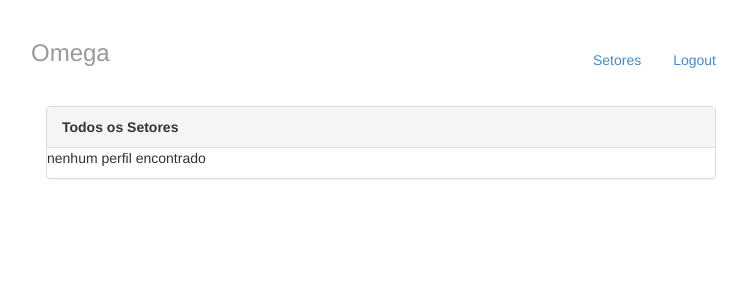
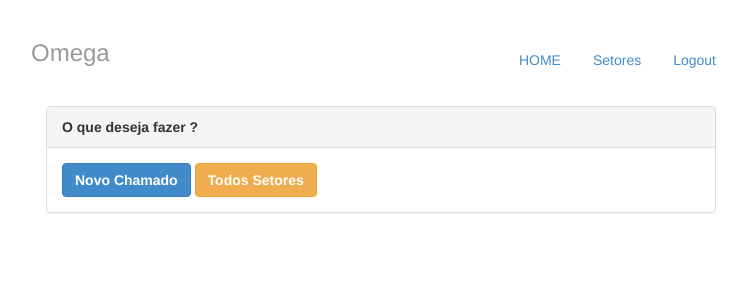
Before and after one commit to DouglasWillan7/chamados_om, a Django app: template chamados_om/perfis/templates/index.html in a window 1280 px wide. Shown: the top 300 px of the page, without its empty margins (259-1006 px from the left). Run offline with Django 3.2, Linux system fonts and the light colour scheme; the template is opened without the code that fills it, so the values that code supplies are empty; some libraries are stand-ins or nearby versions.

Commit message:
melhoria na interface

```diff
--- a/chamados_om/perfis/templates/base.html
+++ b/chamados_om/perfis/templates/base.html
@@ -12,7 +12,7 @@
     <div class="container">
       <nav class="">
         <ul class="nav nav-pills pull-right">
-          <li><a href="{% url 'index' %}">{{ perfil_logado.nome }}</a></li>
+          <li><a href="{% url 'index' %}">HOME</a></li>
           <li><a href="/setores/">Setores</a></li>
           <li><a href="/logout/">Logout</a></li>
         </ul>
--- a/chamados_om/perfis/templates/index.html
+++ b/chamados_om/perfis/templates/index.html
@@ -4,17 +4,17 @@
 <div class="col-lg-12">
   <div class="panel panel-default">
     <div class="panel-heading">
-      <strong>Todos os Setores</strong>
+      <strong>O que deseja fazer ?</strong>
     </div>
-    {% if perfis %}
-    <ul>
-      {% for perfil in perfis %}
-        <li><a href="{% url 'exibir' perfil.id %}">{{ perfil.nome}} / {{perfil.email}}</a></li>
-      {% endfor%}
-    </ul>
-    {% else %}
-    <p>nenhum perfil encontrado</p>
-    {% endif %}
+
+    <div class="panel-body">
+      <a href="" class="btn btn-primary"><strong>Novo Chamado</strong></a>
+
+      <a href="/setores/" class="btn btn-warning"><strong>Todos Setores</strong></a>
+    </div>
+
+
+
   </div>
 </div>
 {% endblock %}
--- a/chamados_om/setores/templates/setores/setor_list.html
+++ b/chamados_om/setores/templates/setores/setor_list.html
@@ -22,7 +22,9 @@
       </tr>
       {% endfor%}
     </table>
+
   </div>
+  <a class="btn btn-success" href="{% url "setor_new" %}">Novo Setor</a>
 </div>
 
 
```
Also changed, not shown: chamados_om/setores/templates/setores/setor_confirm_delete.html (+7 -2 lines), chamados_om/setores/templates/setores/setor_form.html (+7 -1 lines).
